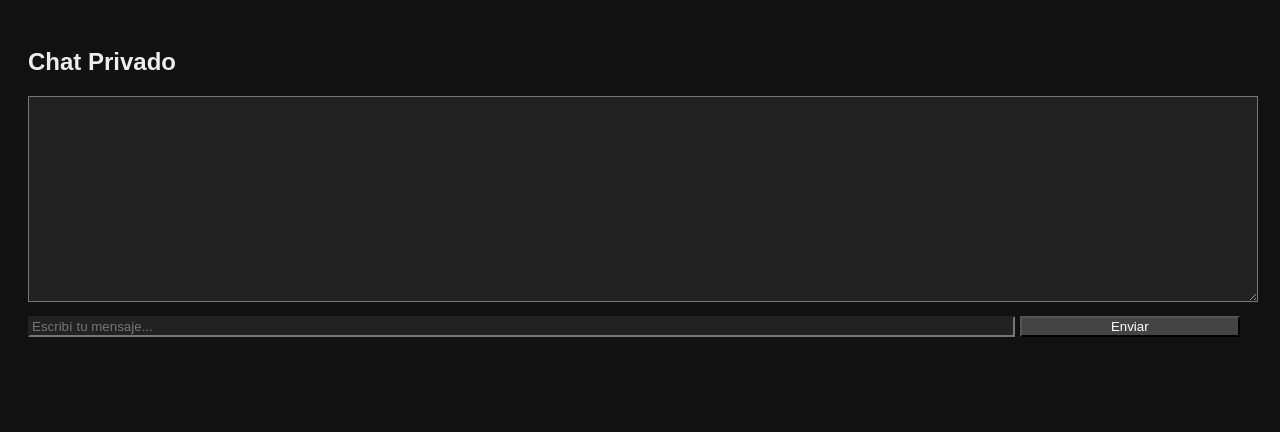
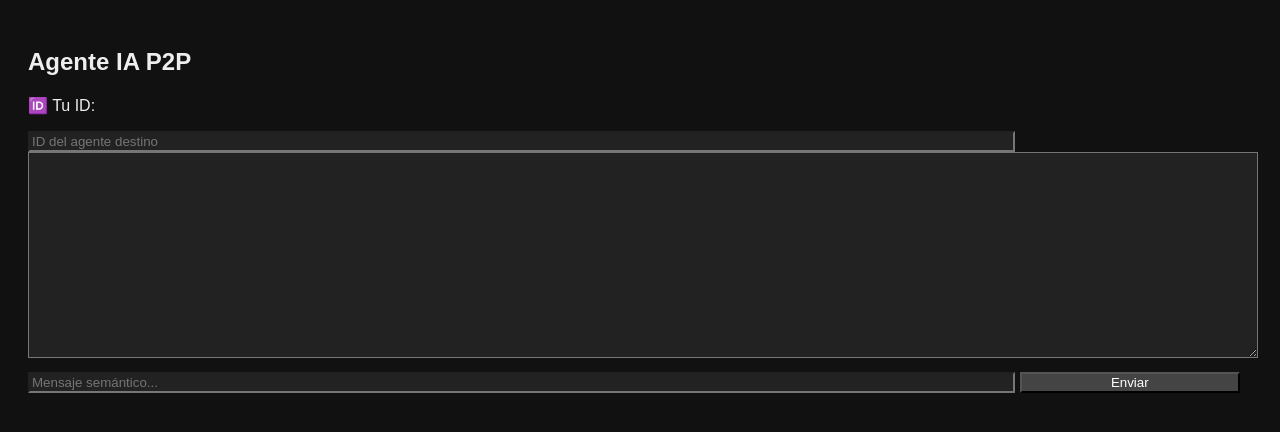
Before and after one commit to incogn1to-lab/ChatP2P, a plain HTML site: page index.html in a window 1280 px wide. Drawn offline with Linux system fonts and the light colour scheme.

Commit message:
Update HTML title and chat interface elements

```diff
--- a/index.html
+++ b/index.html
@@ -2,13 +2,15 @@
 <html>
 <head>
   <meta charset="UTF-8">
-  <title>Chat P2P Incógnito</title>
+  <title>Interfaz de Agentes IA</title>
   <link rel="stylesheet" href="style.css">
 </head>
 <body>
-  <h2>Chat Privado</h2>
+  <h2>Agente IA P2P</h2>
+  <p>🆔 Tu ID: <span id="agentId"></span></p>
+  <input type="text" id="recipientId" placeholder="ID del agente destino">
   <textarea id="chat" readonly></textarea>
-  <input type="text" id="message" placeholder="Escribí tu mensaje...">
+  <input type="text" id="message" placeholder="Mensaje semántico...">
   <button onclick="sendMessage()">Enviar</button>
   <script src="script.js"></script>
 </body>
```
